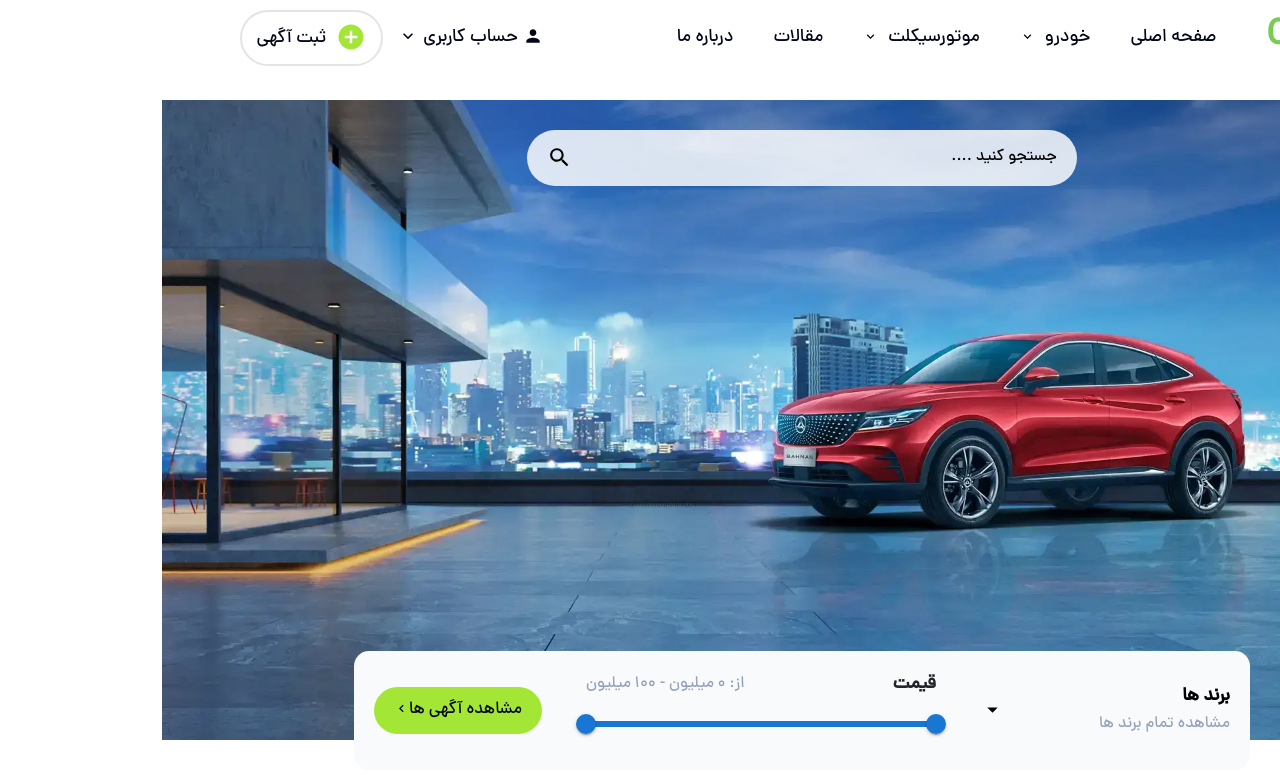
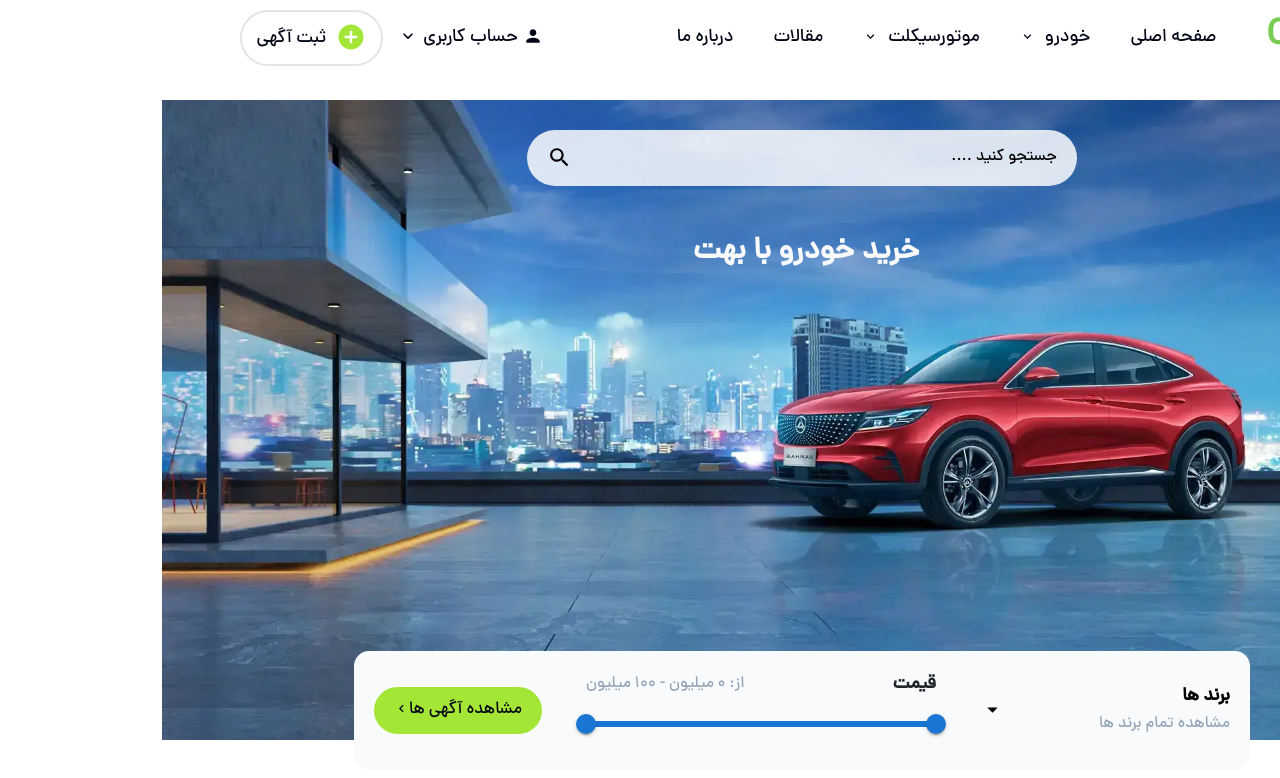
Before and after one commit to parsa-vesali/Car, a React (Create React App) app: page / in a window 1280 px wide. Shown: the top 778 px of the page. Built offline with nearby package versions, Linux system fonts and the light colour scheme.

Commit message:
typewriter created

```diff
--- a/package.json
+++ b/package.json
@@ -18,8 +18,10 @@
     "react-icons": "^5.0.1",
     "react-router-dom": "^6.22.0",
     "react-scripts": "5.0.1",
+    "react-simple-typewriter": "^5.0.1",
     "styled-components": "^6.1.8",
     "swiper": "^11.0.5",
+    "typewriter-effect": "^2.21.0",
     "web-vitals": "^2.1.4"
   },
   "scripts": {
--- a/src/Components/Header/Heder.jsx
+++ b/src/Components/Header/Heder.jsx
@@ -1,16 +1,18 @@
-import React from 'react'
-import HeaderSlider from '../sliders/HeaderSlider/HeaderSlider';
-import SearchBar from '../SearchBar/SearchBar';
-import Filterbox from '../FilterBox/Filterbox';
+import React from "react";
+import HeaderSlider from "../sliders/HeaderSlider/HeaderSlider";
+import SearchBar from "../SearchBar/SearchBar";
+import Filterbox from "../FilterBox/Filterbox";
+import TypeWraiterHeader from "../TypeWriter/TypewriterHeader";
 import "./Header.css";
-
 
 export default function Heder() {
   return (
-  <header className='header'>
+    <header className="header">
       <HeaderSlider />
       <SearchBar />
+      <TypeWraiterHeader />
       <Filterbox />
-  </header>
+
+    </header>
   );
 }
--- /dev/null
+++ b/src/Components/TypeWriter/TypeWriterHeader.css
@@ -0,0 +1,12 @@
+.typewriter__container {
+    position: absolute;
+    z-index: 1;
+    top: 20%;
+    width: 100%;
+    display: flex;
+    align-items: center;
+    justify-content: center;
+    color: var(--white-color);
+    font-size: 3rem;
+    font-weight: bold;
+}
--- /dev/null
+++ b/src/Components/TypeWriter/TypewriterHeader.jsx
@@ -0,0 +1,22 @@
+import React from 'react'
+import './TypeWriterHeader.css'
+
+import { Typewriter } from 'react-simple-typewriter'
+export default function TypeWraiterHeader() {
+  return (
+    <div className='typewriter__container'>
+        <Typewriter
+            className= "slide-typewriter"
+            words={
+              ['خرید خودرو با بهترین قیمت','از خودرویی با کیفیت برای تجربه رانندگی لذت‌بخش خود لذت ببرید']
+            }
+            loop={false}
+            cursor
+            cursorStyle='!'
+            typeSpeed={150}
+            deleteSpeed={80}
+            delaySpeed={1000}
+          />
+    </div>
+  )
+}
--- a/src/Components/sliders/HeaderSlider/HeaderSlider.css
+++ b/src/Components/sliders/HeaderSlider/HeaderSlider.css
@@ -17,6 +17,7 @@
 }
 
 .slider__img {
+    position: relative;
     width: 100%;
     height: 100%;
     object-fit: cover;
--- a/src/Components/sliders/HeaderSlider/HeaderSlider.jsx
+++ b/src/Components/sliders/HeaderSlider/HeaderSlider.jsx
@@ -12,21 +12,21 @@ export default function HeaderSlider() {
   return (
     <div className="swiper-container">
       <Swiper
+        loop={true}
+        autoplay={{
+          delay: 1500,
+          disableOnInteraction: true,
+        }}
         effect={"fade"}
         pagination={{
           dynamicBullets: true,
         }}
-        autoplay={{
-          delay: 1500,
-          disableOnInteraction: false,
-        }}
-        loop={true}
         modules={[Autoplay, Pagination, EffectFade]}
         className="mySwiper"
       >
         {sliders.map((slider) => (
           <SwiperSlide key={slider.id} className="swiper-slide">
-            <img src={slider.srcImg} alt="" className="slider__img" />
+            <img src={slider.srcImg} alt="slide" className="slider__img" />
           </SwiperSlide>
         ))}
       </Swiper>
--- a/src/Styles/Responsive.css
+++ b/src/Styles/Responsive.css
@@ -73,6 +73,9 @@
     .filterBox__container{
         width: 90%;
     }
+    .typewriter__container{
+        font-size: 2rem !important;
+    }
 }
 @media screen and (max-width : 576px) {
     .nav {
@@ -99,4 +102,9 @@
         padding: .8rem 1.5rem !important;
         font-size: 1.5rem !important;
     }
+    .typewriter__container {
+        text-align: center;
+        top: 40% !important;
+        font-size: 2rem !important;
+    }
 }
--- a/src/datas.js
+++ b/src/datas.js
@@ -2,7 +2,7 @@ const SliderData = [
     {
         id : 1 ,
         srcImg: './img/slider.webp'
-    }
+    } ,
 ]
 
 export  {SliderData}
```
Also changed, not shown: public/img/slider-3.jpg, 1 other file (tests, documents, lock files or other folders).
